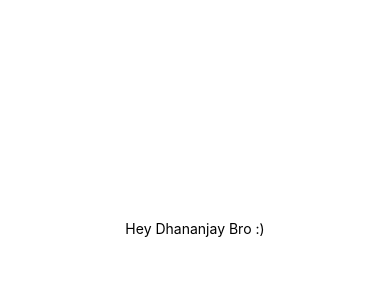
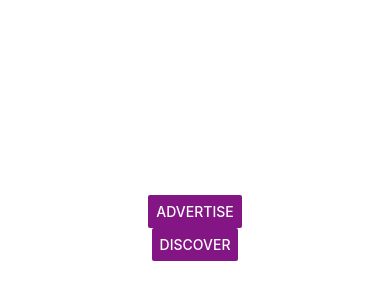
Before and after one commit to Rits1272/react-native-google-nearby-connection-api, a React Native app in the folder example/: screen / in a window 390 px wide. Shown: the part 194-494 px from the top of the page. Built offline with nearby package versions, Linux system fonts and the light colour scheme.

Commit message:
Add Advertise and Discover button

```diff
--- a/example/src/App.tsx
+++ b/example/src/App.tsx
@@ -1,13 +1,32 @@
 import * as React from 'react';
-
-import { StyleSheet, View, Text, NativeModules } from 'react-native';
+import { StyleSheet, View, Text, NativeModules, Button } from 'react-native';
 
 const { NearbyConnection } = NativeModules;
 
 export default function App() {
+
+  const OnPressAdvertise = () => {
+    NearbyConnection.startAdvertising("My-Phone");
+  };
+
+  const OnPressDiscover = () => {
+    NearbyConnection.startDiscovery("Your-Phone");
+  };
+
   return (
     <View style={styles.container}>
-      <Text>Hey Dhananjay Bro :)</Text>
+      <Button
+        onPress={OnPressAdvertise}
+        title="Advertise"
+        color="#841584"
+        accessibilityLabel="Learn more about this purple button"
+      />
+      <Button
+        onPress={OnPressDiscover}
+        title="Discover"
+        color="#841584"
+        accessibilityLabel="Learn more about this purple button"
+      />
     </View>
   );
 }
```
